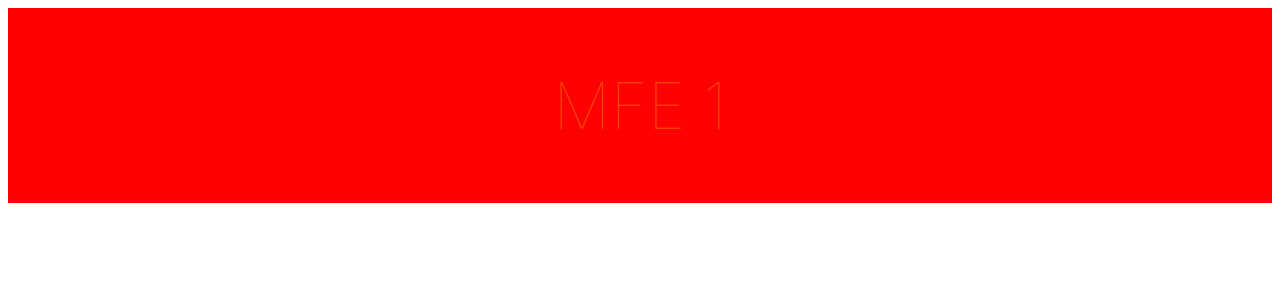
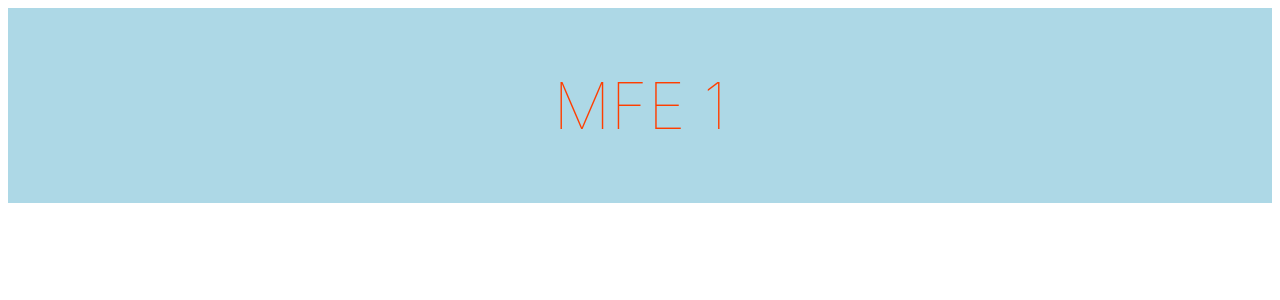
Before and after one commit to StephanPitois/mfe-1, a Svelte app: page / in a window 1280 px wide. Shown: the top 300 px of the page. Built offline with nearby package versions, Linux system fonts and the light colour scheme.

Commit message:
Update App.svelte

```diff
--- a/src/App.svelte
+++ b/src/App.svelte
@@ -12,7 +12,7 @@
 		padding: 1em;
 		max-width: 240px;
 		margin: 0 auto;
-		background: red;
+		background: lightblue;
 	}
 
 	h1 {
```
